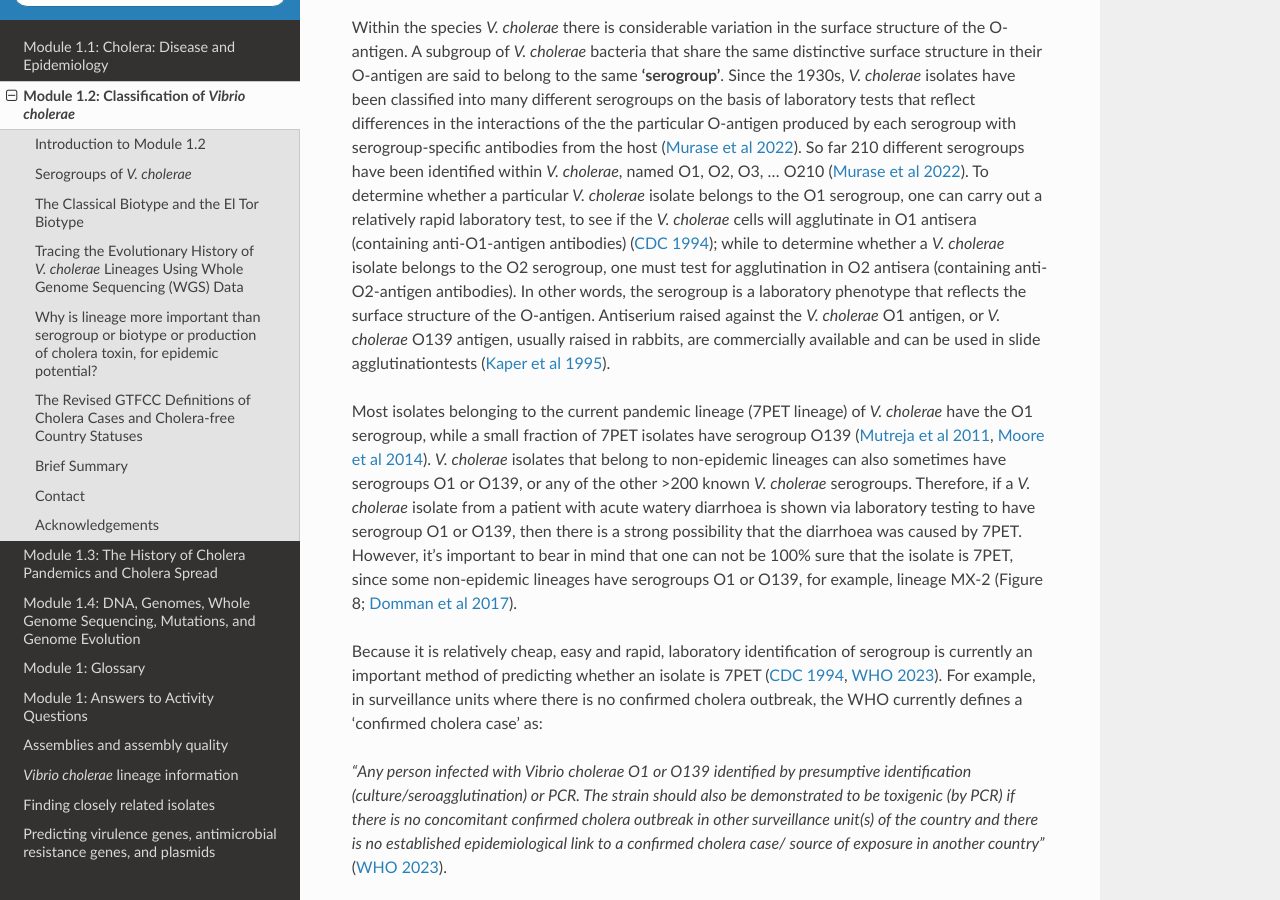
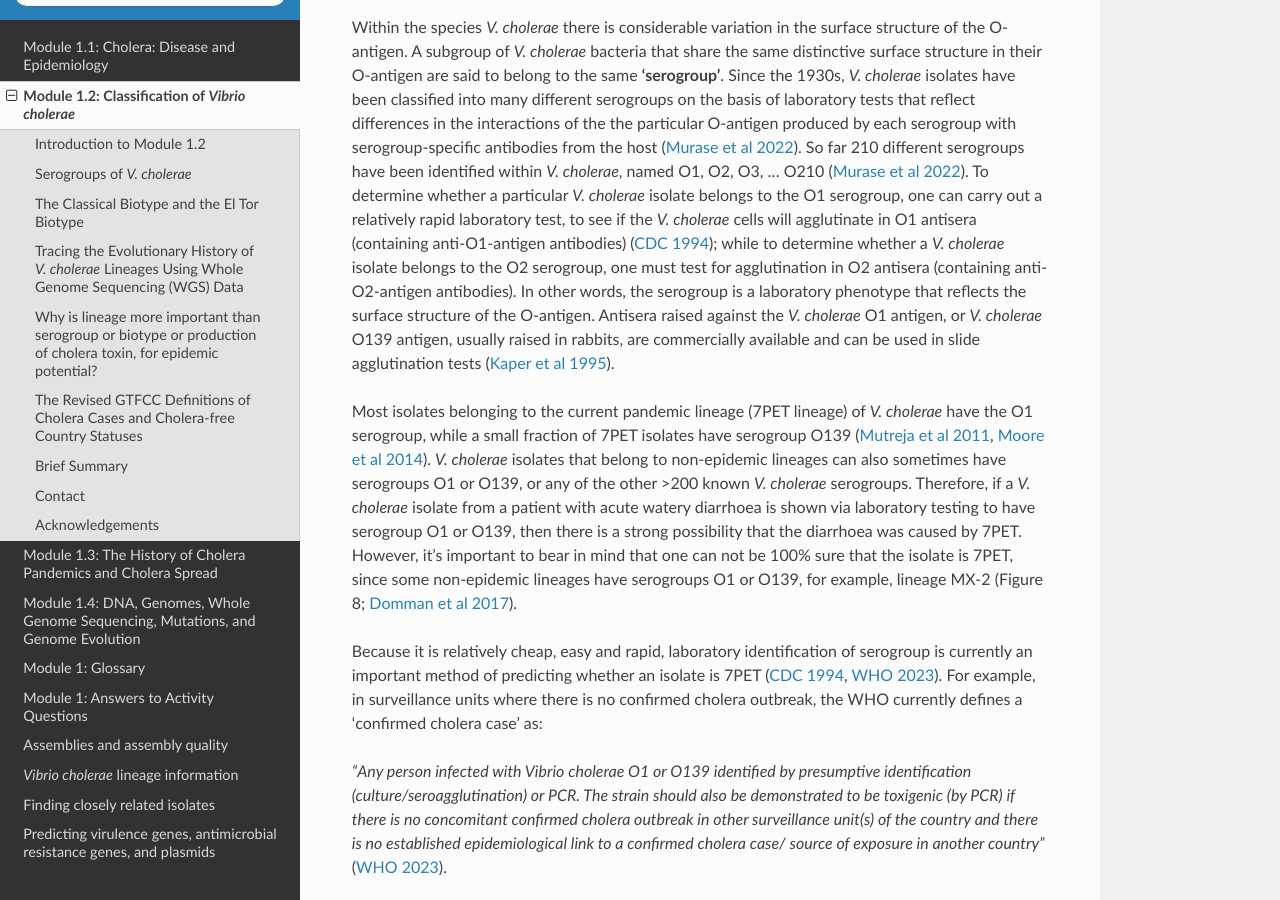
Before and after one commit to avrilcoghlan/cholerabook, a Sphinx documentation site: the page built from docs/source/vibriogenomes2.rst, in a window 1280 px wide and 900 px high, scrolled down 1076 px. Built offline with Sphinx 7.4.7 and the Read the Docs theme 2.0.0, drawn with Linux system fonts in a browser that asks for light colours.

Commit message:
Update vibriogenomes2.rst

```diff
--- a/docs/source/vibriogenomes2.rst
+++ b/docs/source/vibriogenomes2.rst
@@ -41,8 +41,8 @@ O1, O2, O3, ... O210 (`Murase et al 2022`_). To determine whether a particular *
 relatively rapid laboratory test, to see if the *V. cholerae* cells will agglutinate in O1 antisera (containing anti-O1-antigen antibodies) (`CDC 1994`_); while to determine whether a
 *V. cholerae* isolate belongs to the O2 serogroup, one must test for agglutination in O2 antisera (containing anti-O2-antigen antibodies). In other words, the serogroup
 is a laboratory phenotype that reflects the surface structure of the O-antigen.
-Antiserium raised against the *V. cholerae* O1 antigen, or *V. cholerae* O139 antigen, usually raised in rabbits,
-are commercially available and can be used in slide agglutinationtests (`Kaper et al 1995`_).
+Antisera raised against the *V. cholerae* O1 antigen, or *V. cholerae* O139 antigen, usually raised in rabbits,
+are commercially available and can be used in slide agglutination tests (`Kaper et al 1995`_).
 
 .. _Murase et al 2022: https://pubmed.ncbi.nlm.nih.gov/35930328/
 
```
